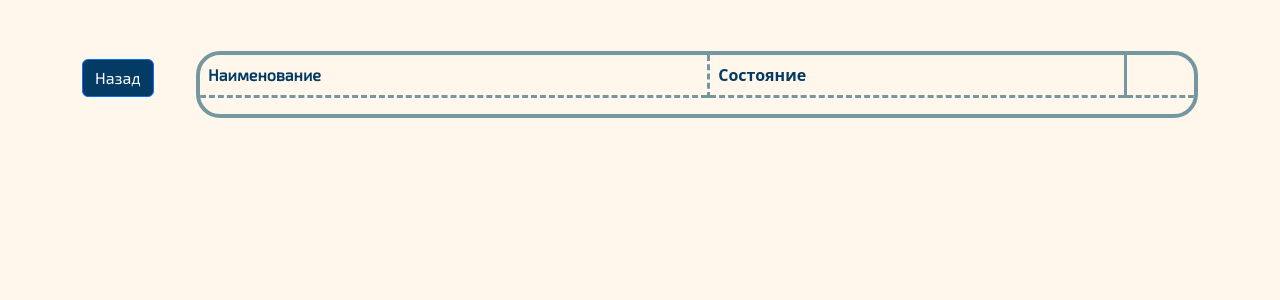
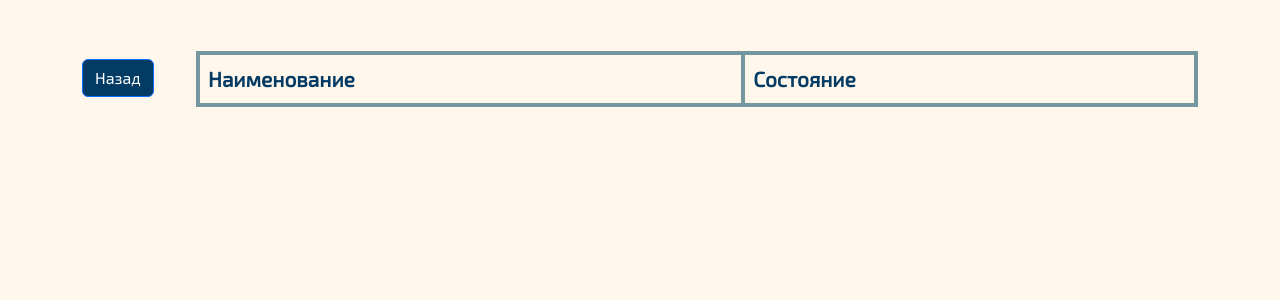
Before and after one commit to JLirik/Sport_ppo, a Flask app: page /user/request_new_item in a window 1280 px wide. Shown: the part 124-424 px from the top of the page. Run offline with Flask 3, Linux system fonts and the light colour scheme; a user stored in the database is signed in; tables that the repository leaves empty hold one stand-in row (values such as "Sample post"); lists and menus that the app fills with data are empty; some libraries are stand-ins or nearby versions; some web fonts are replaced.

Commit message:
update table user requests

```diff
--- a/templates/user-requests-2.0.html
+++ b/templates/user-requests-2.0.html
@@ -26,26 +26,26 @@
     </nav>
     <div class="container" style="margin-top: 4%;">
         <div class="row">
-            <div class="col-md-6" style="width: 10%;"><form action="/user/main" method="get"><button class="btn btn-primary" type="button" style="background: rgb(3,59,100);font-family: 'Exo 2', sans-serif;margin: 0px;margin-top: 8px;">Назад</button></form></div>
+            <div class="col-md-6" style="width: 10%;"><form action="/user/main" method="get"><button class="btn btn-primary" style="background: rgb(3,59,100);font-family: 'Exo 2', sans-serif;margin: 0px;margin-top: 8px;">Назад</button></form></div>
             <div class="col" style="width: 90%;">
-                <div class="table-responsive" style="border: 4.4px solid rgb(116,151,160);border-radius: 24px;padding-top: 0px;margin: 0px;">
+                <div class="table-responsive" style="padding-top: 0px;margin: 0px;">
                     <table class="table">
                         <thead style="margin: 0px;border-bottom: 3px dashed rgb(116,151,160);">
                             <tr>
-                                <th style="color: rgb(3,59,100);font-family: 'Exo 2', sans-serif;border-right: 3px dashed rgb(116,151,160) ;">Наименование</th>
-                                <th style="color: rgb(3,59,100);border-right-width: 3px;border-right-color: rgb(116,151,160);">Состояние</th>
-                                <th style="color: rgb(3,59,100);border-bottom-width: 0px;border-bottom-color: var(--bs-table-bg);"></th>
+                                <th style="color: rgb(3,59,100);font-family: 'Exo 2', sans-serif;border-left: 4px solid rgb(116,151,160);border-bottom: 4px solid rgb(116,151,160);border-top: 4px solid rgb(116,151,160);border-right: 4px solid rgb(116,151,160);font-size: 130%;">Наименование</th>
+                                <th style="color: rgb(3,59,100);font-family: 'Exo 2', sans-serif;border-left: 4px solid rgb(116,151,160);border-bottom: 4px solid rgb(116,151,160);border-top: 4px solid rgb(116,151,160);font-size: 130%;">Состояние</th>
+                                <th style="color: rgb(3,59,100);border-right: 4px solid rgb(116,151,160);border-bottom: 4px solid rgb(116,151,160);border-top: 4px solid rgb(116,151,160);"></th>
                             </tr>
                         </thead>
                         <tbody>
                         {% for item in inventory %}
                             <tr>
-                                <td style="border-width: 0px;font-family: 'Exo 2', sans-serif;color: rgb(3,59,100);">{{ item[1] }}</td>
-                                <td style="border-width: 0px;font-family: 'Exo 2', sans-serif;color: rgb(3,59,100);">{{ item[2] }}</td>
+                                <td style="font-size: 125%;border-left: 3px solid rgb(116,151,160);border-bottom: 3px solid rgb(116,151,160);border-top: 3px solid rgb(116,151,160);color: rgb(3,59,100);font-family: 'Exo 2'">{{ item[1] }}</td>
+                                <td style="font-size: 125%;border-bottom: 3px solid rgb(116,151,160);border-left: 3px dashed rgb(116,151,160);border-top: 3px solid rgb(116,151,160);color: rgb(3,59,100);font-family: 'Exo 2'">{{ item[2] }}</td>
                                 {% if item[3] %}
-                                    <td style="font-family: 'Exo 2', sans-serif;color: rgb(3,59,100)">Вы сделали заказ<br>Ваша заявка {{ item[3] }}</td>
+                                    <td style="font-size: 125%;border-right: 3px solid rgb(116,151,160);border-bottom: 3px solid rgb(116,151,160);border-top: 3px solid rgb(116,151,160);font-family: 'Exo 2';color: rgb(3,59,100)">Вы сделали заказ<br>Ваша заявка {{ item[3] }}</td>
                                 {% else %}
-                                    <td style="border-width: 0px;width: 20%;"><button class="btn btn-primary" type="button" style="background: rgb(116,151,160);">Заказать предмет</button></td>
+                                    <td style="border-right: 3px solid rgb(116,151,160);border-bottom: 3px solid rgb(116,151,160);border-top: 3px solid rgb(116,151,160);width: 20%;"><button class="btn btn-primary" id="{{item[0]}}" name="{{ item[0] }}" style="background: rgb(116,151,160);">Заказать предмет</button></td>
                                 {% endif %}
                             </tr>
                         {% endfor %}
```
